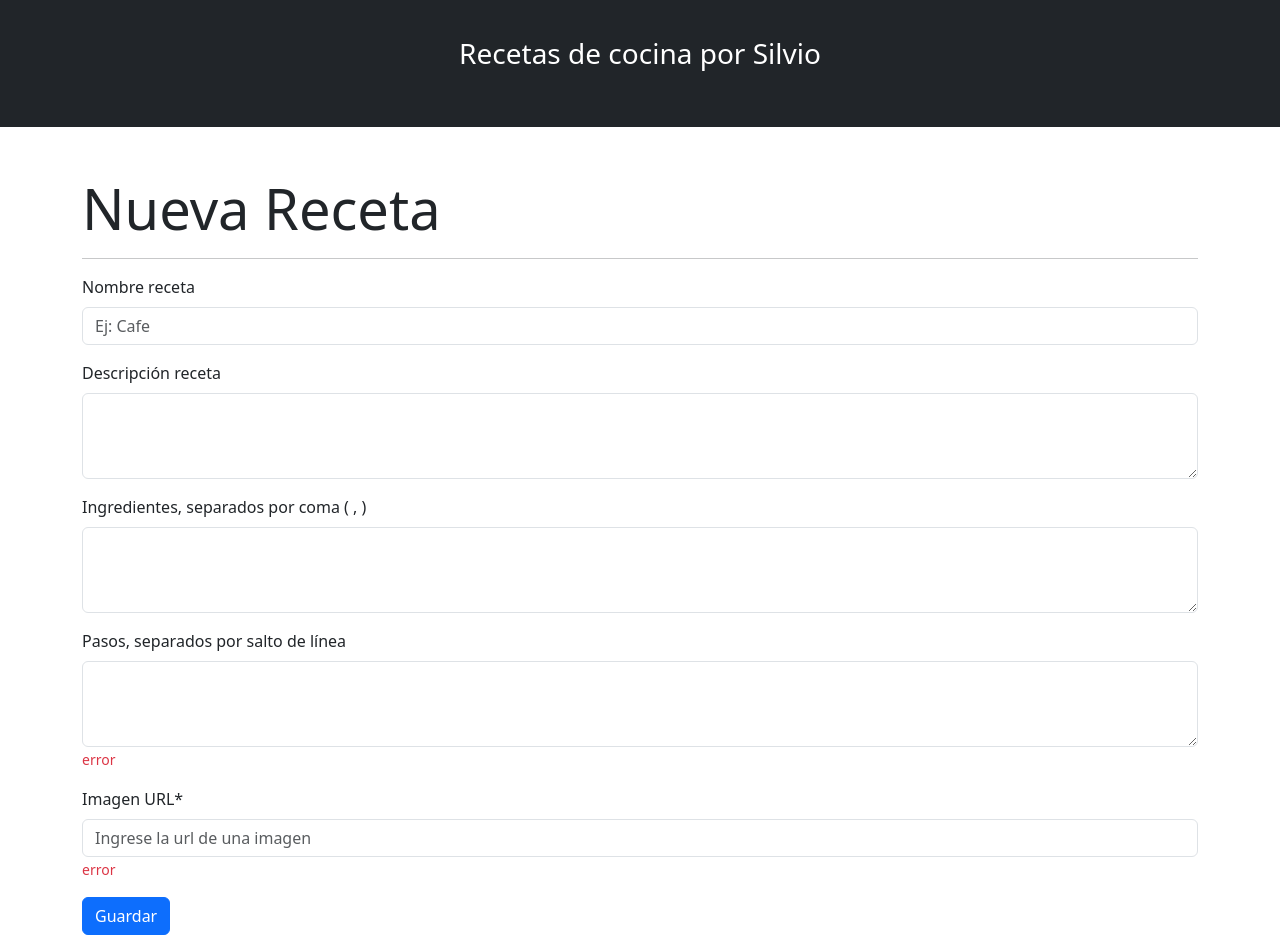
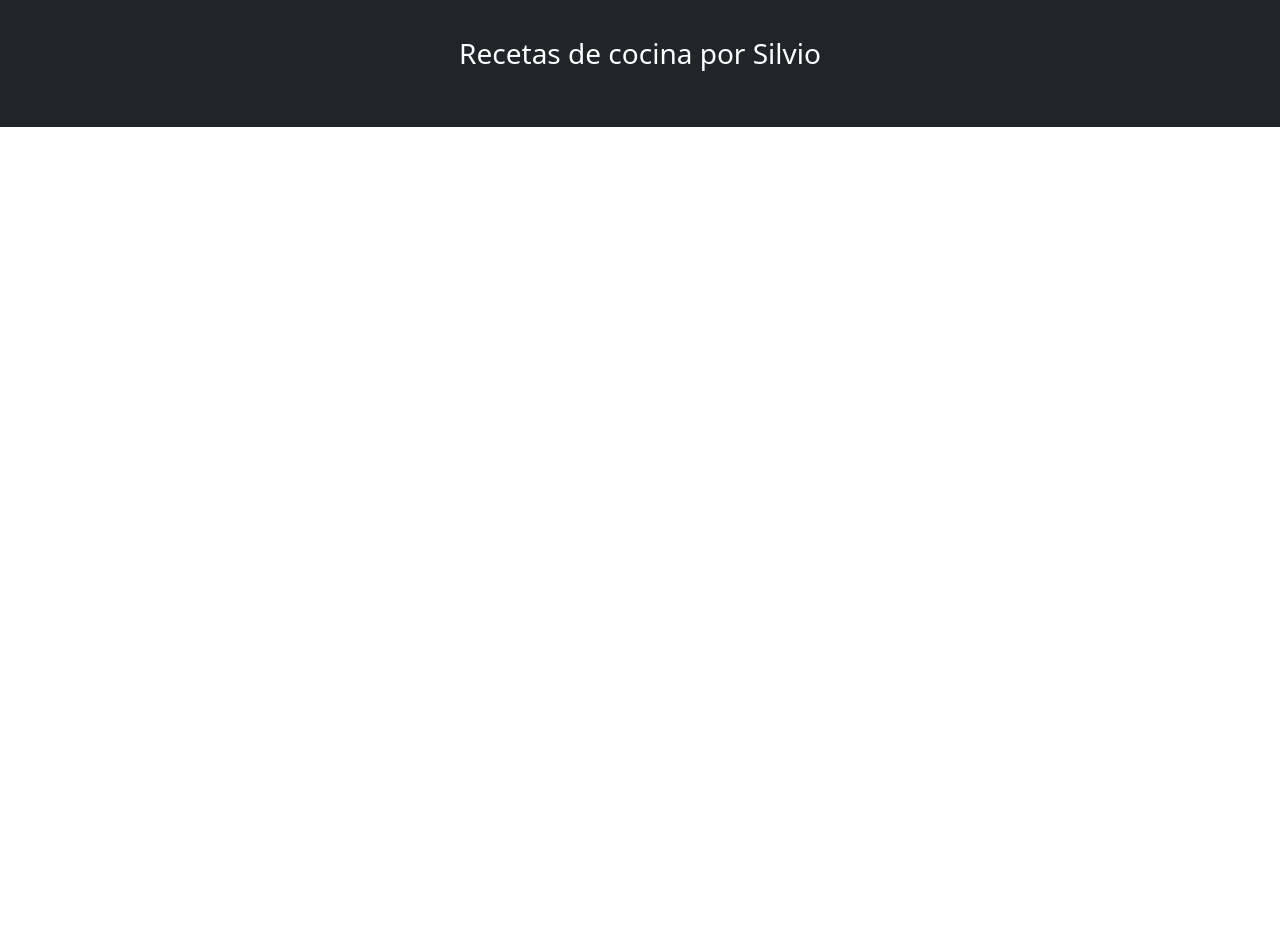
Before and after one commit to silviojrcc/ejercicio14-react, a React (Vite) app: page / in a window 1280 px wide. Shown: the part 1060-1995 px from the top of the page. After the commit the page ends 1187 px from the top, so only its background shows below. Built offline with nearby package versions, Linux system fonts and the light colour scheme.

Commit message:
Saca crear receta de prueba

```diff
--- a/src/components/pages/Home.jsx
+++ b/src/components/pages/Home.jsx
@@ -1,7 +1,6 @@
 import Menu from '../common/Menu.jsx';
 import Footer from "../common/Footer.jsx";
 import RecetasList from './receta/RecetasList.jsx';
-import CrearReceta from './receta/CrearReceta.jsx';
 
 const Home = () => {
     return (
@@ -9,7 +8,6 @@ const Home = () => {
           <Menu></Menu>
           <RecetasList/>
           <Footer></Footer>
-          <CrearReceta/>
         </>
     );
 };
```
